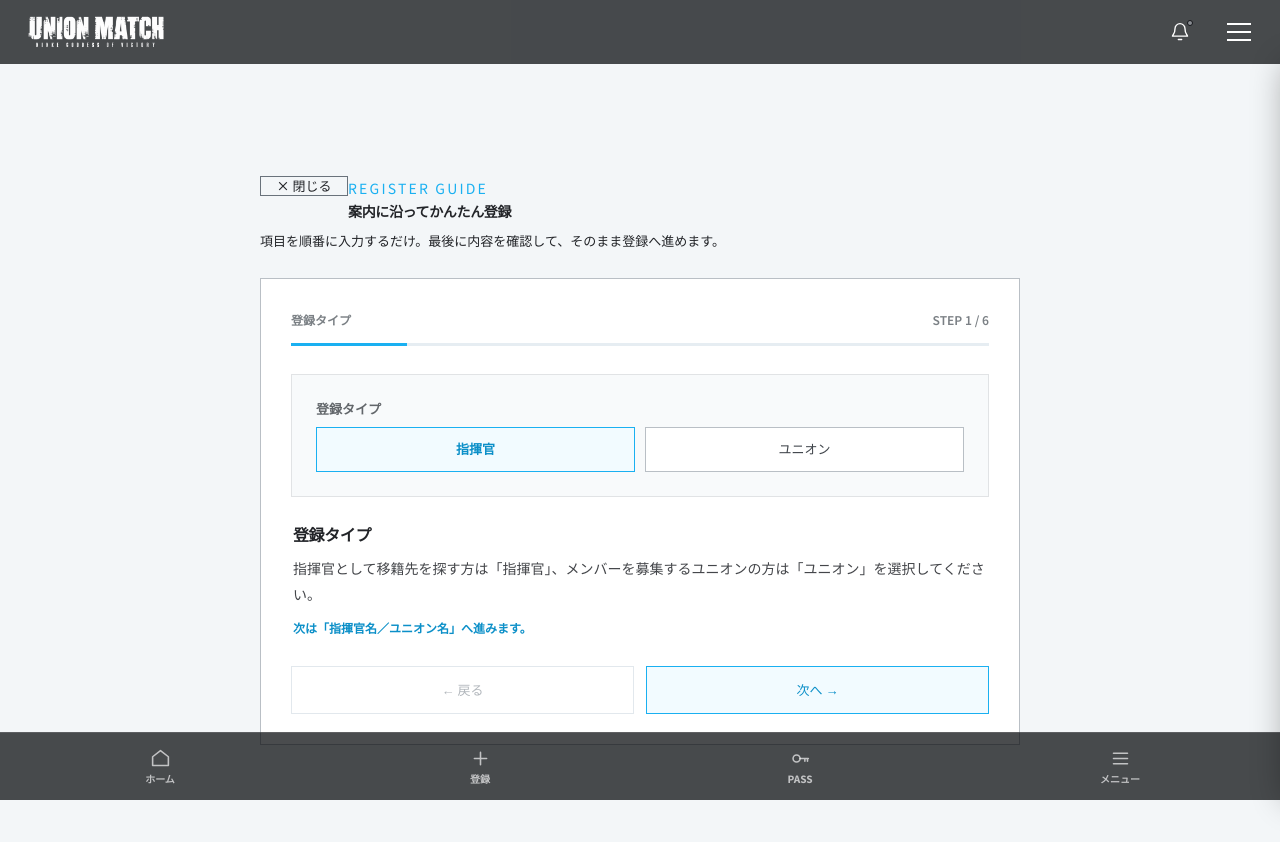
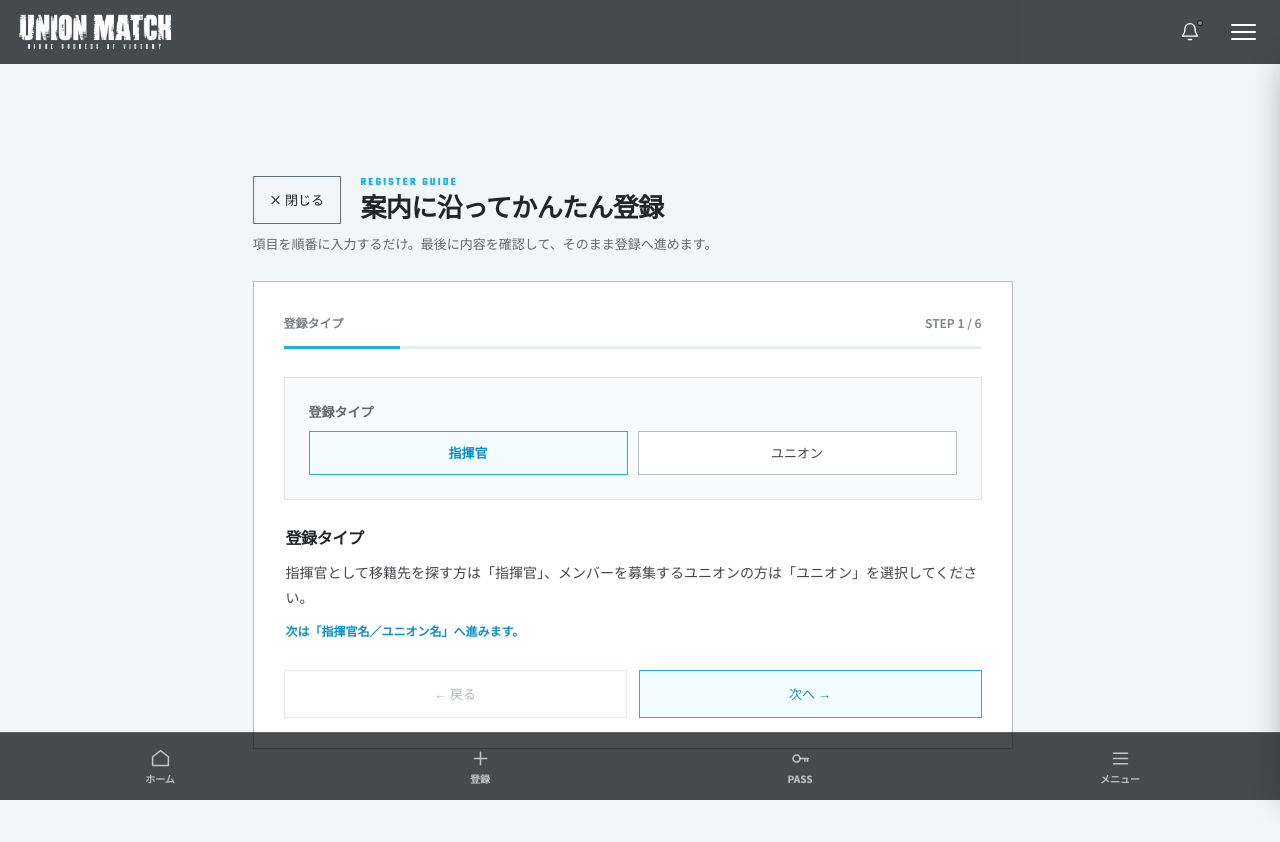
Before and after one commit to kagetora0812/nikke-union-match, a plain HTML site: page guide/index.html in a window 1280 px wide. Drawn offline with Linux system fonts and the light colour scheme; no server answers.

Commit message:
Update subpage-nav.css

```diff
--- a/subpage-nav.css
+++ b/subpage-nav.css
@@ -14,7 +14,7 @@
 @media screen and (max-width: 1366px) {
   /* BOT scrolls its content under the fixed bars; its viewport inset
      is owned by main.lux-page instead of the body. */
-  body:not(.um-index-page):not(.um-bot-page) {
+  body:not(.um-index-page):not(.um-bot-page):not(.um-guide-page) {
     padding-top: 64px !important;
     padding-bottom: calc(68px + env(safe-area-inset-bottom)) !important;
   }
@@ -98,7 +98,7 @@
 }
 
 @media screen and (max-width: 600px) {
-  body:not(.um-index-page):not(.um-bot-page) {
+  body:not(.um-index-page):not(.um-bot-page):not(.um-guide-page) {
     padding-top: 58px !important;
   }
 }
@@ -440,3 +440,48 @@ html.tablet-device body.um-index-page #bottomNav.bottom-nav { display: flex; }
 body.um-union-list-page .video-topbar {
   background: linear-gradient(rgba(5,7,10,.72), rgba(5,7,10,.72)), #000;
 }
+
+/* Canonical REGISTER / MANAGE / GUIDE / NOTIFICATIONS visual tokens. */
+html:has(body.um-guide-page){scrollbar-gutter:stable}
+:root {
+  --um-form-font: "Noto Sans JP", sans-serif;
+  --um-form-en-font: "Teko", sans-serif;
+  --um-form-text: #222428;
+  --um-form-label: #62666a;
+  --um-form-muted: #7b8085;
+  --um-form-cyan: #1ab0f1;
+  --um-form-cyan-text: #0b8fc8;
+  --um-form-line: #cdd3d8;
+  --um-form-head-height: 48px;
+  --um-form-head-gap: 20px;
+  --um-form-title-size: 26px;
+}
+@media (max-width:600px) { :root { --um-form-title-size: 21px; } }
+/* GUIDE uses the same fixed header sizes and logo/bell positions as INDEX.
+   shared/navigation.js still owns markup + button behavior. */
+body.um-guide-page .um-shared-header {
+  box-sizing:border-box; height:var(--index-header-height);
+  padding:0 14px; background:rgba(5,7,10,.72);
+  border-bottom:0; backdrop-filter:none; -webkit-backdrop-filter:none;
+}
+body.um-guide-page .um-shared-brand img {
+  display:block; width:clamp(154px,18vw,238px); max-width:46vw;
+  height:auto; max-height:54px; object-fit:contain; object-position:left center;
+}
+body.um-guide-page .um-shared-actions { gap:0; }
+body.um-guide-page .um-shared-menu-toggle {
+  flex:0 0 46px; width:46px; height:46px; padding:0;
+  align-items:center; justify-content:center; gap:5px;
+}
+body.um-guide-page .um-shared-menu-toggle span {width:25px;height:2px;border-radius:99px}
+body.um-guide-page .um-notification-bell {
+  position:absolute; right:72px; top:50%; transform:translateY(-50%);
+  margin:0;
+}
+@media (min-width:601px) and (max-width:1024px) {
+  body.um-guide-page .um-notification-bell {right:66px}
+}
+@media (max-width:600px) {
+  body.um-guide-page .um-shared-brand img {width:clamp(148px,43vw,196px);max-width:46vw}
+  body.um-guide-page .um-notification-bell {right:58px}
+}
```
